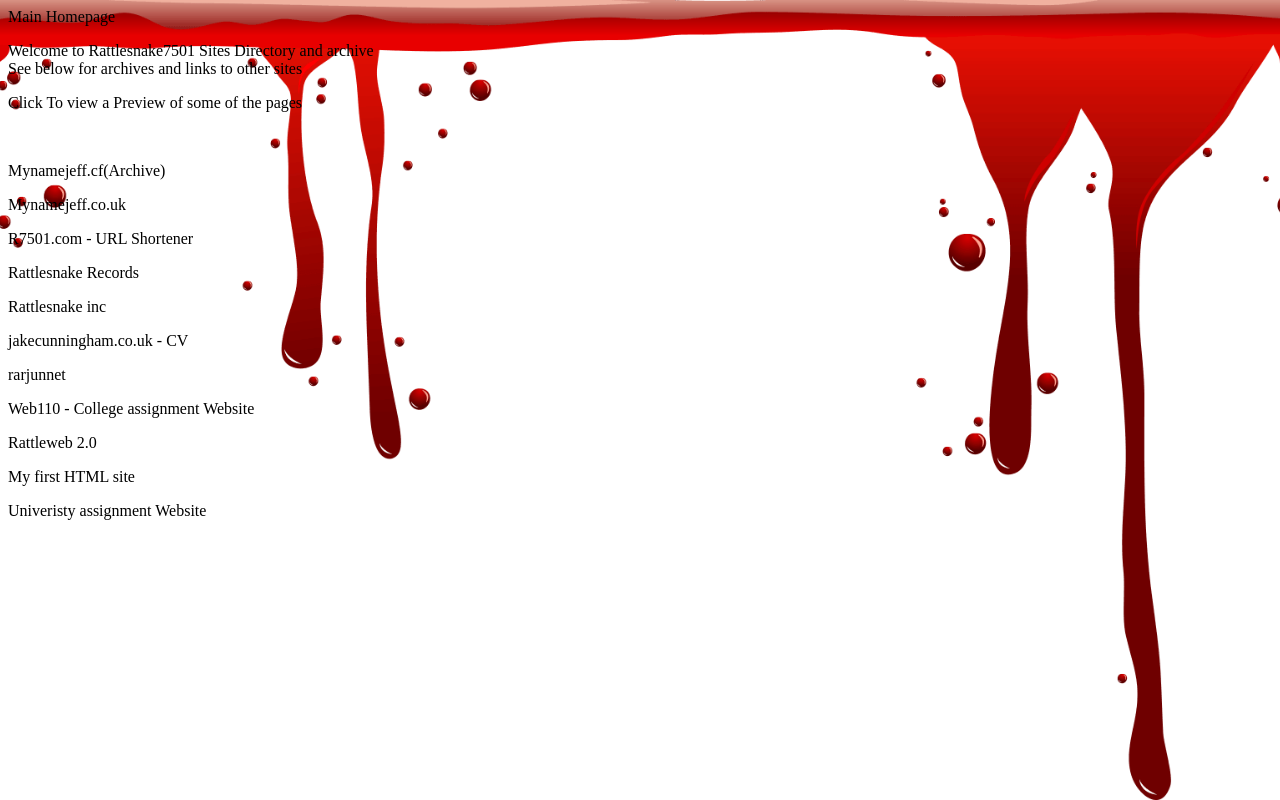
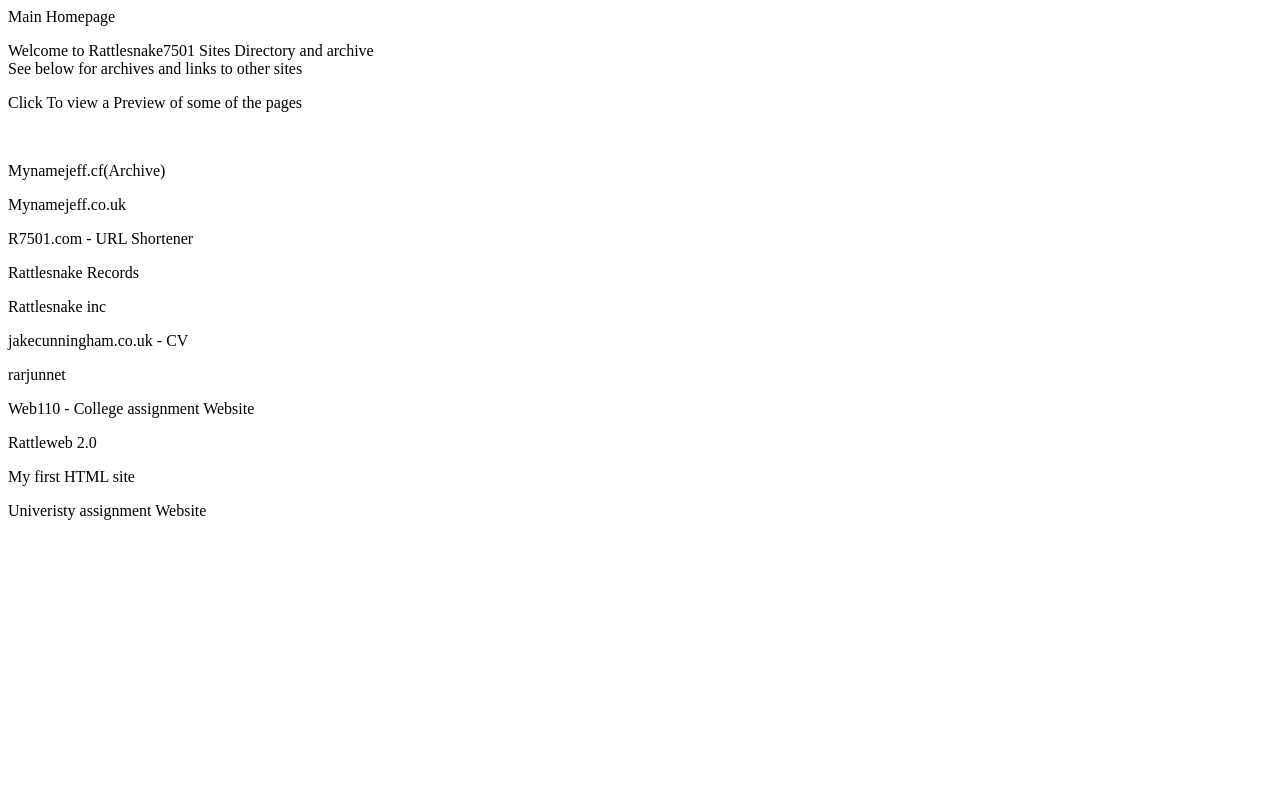
Before and after one commit to rattlesnake7501/sites-rattlesnake7501, a plain HTML site: page index.html in a window 1280 px wide. Drawn offline with Linux system fonts and the light colour scheme.

Commit message:
Update styles.css

```diff
--- a/styles.css
+++ b/styles.css
@@ -13,7 +13,7 @@ a:link {
         padding-left:25px;
 }
 
-body
+halloween-body
 {
         background-repeat: no-repeat;
         background-image: url("blooddrip.png");
```
